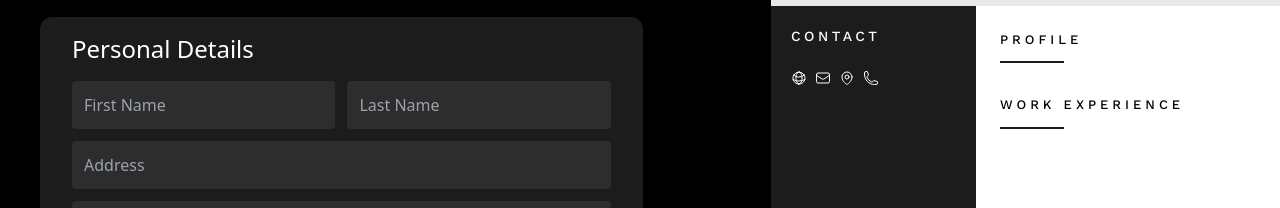
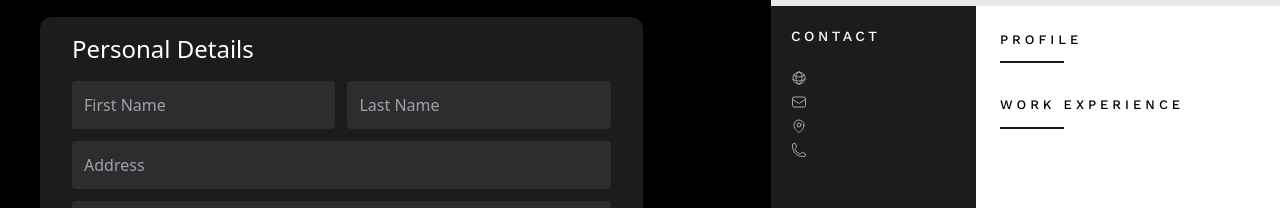
Before and after one commit to aScHEABL/cv-project, a React (Create React App) app: page / in a window 1280 px wide. Shown: the part 147-355 px from the top of the page. Built offline with nearby package versions, Linux system fonts and the light colour scheme.

Commit message:
update: context, add labels and change style

```diff
--- a/src/components/Sidebar.js
+++ b/src/components/Sidebar.js
@@ -1,6 +1,9 @@
-import React from "react";
+import React, {useEffect} from "react";
+import { useCvContext } from "../context/cvContext";
 
 const Sidebar = () => {
+    const [cvState] = useCvContext();
+    useEffect(() => {}, [cvState]);
 
     const iconStyle = {
         height: '16px',
@@ -10,32 +13,32 @@ const Sidebar = () => {
         <div className="flex flex-col bg-component-gray gap-6 p-5">
             <div className="pb-5">
                 <h3 className="text-white text-sm tracking-[0.25em] font-work-sans font-normal pb-6">CONTACT</h3>
-                <div className="flex flex-wrap gap-2">
-                    <div className="flex text-white text-[10px] gap-2 tracking-wide font-work-sans font-normal text-[#a6a6a6]">
+                <div className="flex flex-wrap gap-2 text-[#a6a6a6]">
+                    <div className="flex">
                         <svg style={iconStyle} xmlns="http://www.w3.org/2000/svg" fill="none" viewBox="0 0 24 24" strokeWidth={1.5} stroke="currentColor" className="w-6 h-6">
                             <path strokeLinecap="round" strokeLinejoin="round" d="M12 21a9.004 9.004 0 008.716-6.747M12 21a9.004 9.004 0 01-8.716-6.747M12 21c2.485 0 4.5-4.03 4.5-9S14.485 3 12 3m0 18c-2.485 0-4.5-4.03-4.5-9S9.515 3 12 3m0 0a8.997 8.997 0 017.843 4.582M12 3a8.997 8.997 0 00-7.843 4.582m15.686 0A11.953 11.953 0 0112 10.5c-2.998 0-5.74-1.1-7.843-2.918m15.686 0A8.959 8.959 0 0121 12c0 .778-.099 1.533-.284 2.253m0 0A17.919 17.919 0 0112 16.5c-3.162 0-6.133-.815-8.716-2.247m0 0A9.015 9.015 0 013 12c0-1.605.42-3.113 1.157-4.418" />
                         </svg>
-
                     </div>
-                    <div className="flex text-white text-[10px] gap-2 tracking-wide font-work-sans font-normal text-[#a6a6a6]">
+                    <label className="h-full w-9/12 text-white text-[10px] tracking-wide font-work-sans font-normal">{cvState.website}</label>
+                    <div className="flex flex-wrap gap-2 text-[#a6a6a6]">
                         <svg style={iconStyle} xmlns="http://www.w3.org/2000/svg" fill="none" viewBox="0 0 24 24" strokeWidth={1.5} stroke="currentColor" className="w-6 h-6">
                             <path strokeLinecap="round" strokeLinejoin="round" d="M21.75 6.75v10.5a2.25 2.25 0 01-2.25 2.25h-15a2.25 2.25 0 01-2.25-2.25V6.75m19.5 0A2.25 2.25 0 0019.5 4.5h-15a2.25 2.25 0 00-2.25 2.25m19.5 0v.243a2.25 2.25 0 01-1.07 1.916l-7.5 4.615a2.25 2.25 0 01-2.36 0L3.32 8.91a2.25 2.25 0 01-1.07-1.916V6.75" />
                         </svg>
-
                     </div>
-                    <div className="flex text-white text-[10px] gap-2 tracking-wide font-work-sans font-normal text-[#a6a6a6]">
+                    <label className="h-full w-9/12 text-white text-[10px] tracking-wide font-work-sans font-normal">{cvState.email}</label>
+                    <div className="flex flex-wrap gap-2 text-[#a6a6a6]">
                         <svg style={iconStyle} xmlns="http://www.w3.org/2000/svg" fill="none" viewBox="0 0 24 24" strokeWidth="1.5" stroke="currentColor" className="w-6 h-6">
                             <path strokeLinecap="round" strokeLinejoin="round" d="M15 10.5a3 3 0 11-6 0 3 3 0 016 0z" />
                             <path strokeLinecap="round" strokeLinejoin="round" d="M19.5 10.5c0 7.142-7.5 11.25-7.5 11.25S4.5 17.642 4.5 10.5a7.5 7.5 0 1115 0z" />
                         </svg>
-
                     </div>
-                    <div className="flex text-white text-[10px] gap-2 tracking-wide font-work-sans font-normal text-[#a6a6a6]">
+                    <label className="h-full w-9/12 text-white text-[10px] tracking-wide font-work-sans font-normal">{cvState.address}</label>
+                    <div className="flex flex-wrap gap-2 text-[#a6a6a6]">
                         <svg style={iconStyle} xmlns="http://www.w3.org/2000/svg" fill="none" viewBox="0 0 24 24" strokeWidth={1.5} stroke="currentColor" className="w-6 h-6">
                             <path strokeLinecap="round" strokeLinejoin="round" d="M2.25 6.75c0 8.284 6.716 15 15 15h2.25a2.25 2.25 0 002.25-2.25v-1.372c0-.516-.351-.966-.852-1.091l-4.423-1.106c-.44-.11-.902.055-1.173.417l-.97 1.293c-.282.376-.769.542-1.21.38a12.035 12.035 0 01-7.143-7.143c-.162-.441.004-.928.38-1.21l1.293-.97c.363-.271.527-.734.417-1.173L6.963 3.102a1.125 1.125 0 00-1.091-.852H4.5A2.25 2.25 0 002.25 4.5v2.25z" />
                         </svg>
-
                     </div>
+                    <label className="h-full w-9/12 text-white text-[10px] tracking-wide font-work-sans font-normal">{cvState.phone}</label>
                 </div>
             </div>
             <div>
```
